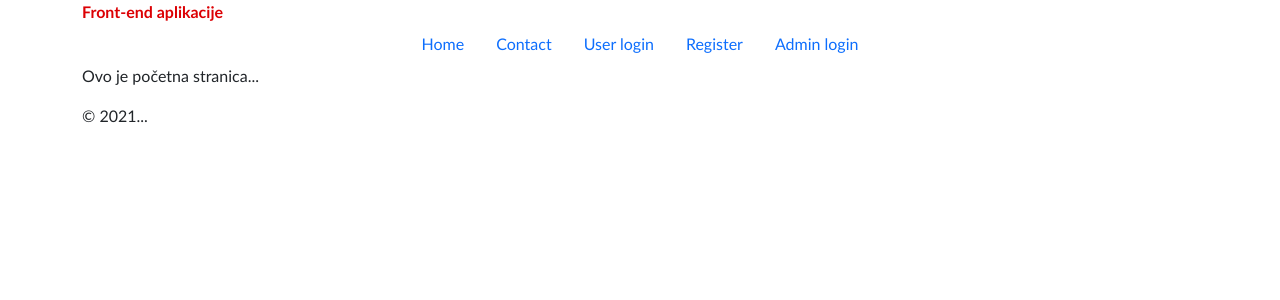
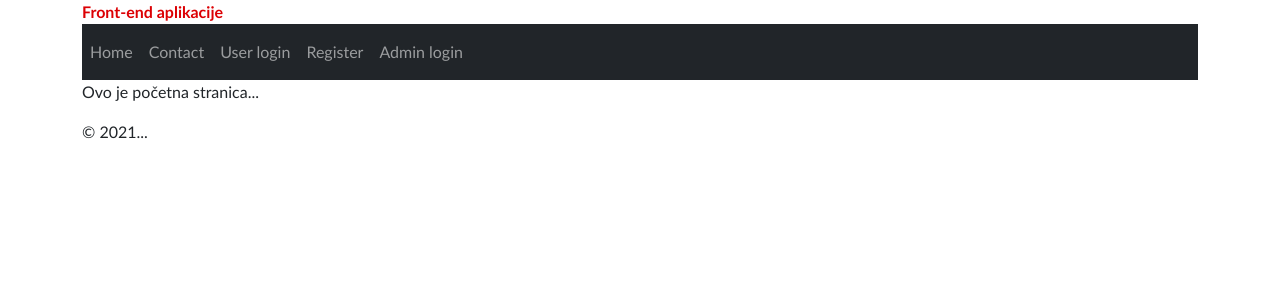
Before and after one commit to Cadjavi/PIiVT-2021, a React (Create React App) app in the folder 04-front-end/: page / in a window 1280 px wide. Shown: the top 300 px of the page. Built offline with nearby package versions, Linux system fonts and the light colour scheme; no server answers.

Commit message:
Add navbar

```diff
--- a/04-front-end/src/components/Application/Application.tsx
+++ b/04-front-end/src/components/Application/Application.tsx
@@ -1,5 +1,5 @@
 import React from "react";
-import { Container } from "react-bootstrap";
+import { Container, Navbar } from "react-bootstrap";
 import TopMenu from "../TopMenu/TopMenu";
 import "./Application.sass";
 import { BrowserRouter, Switch, Route } from "react-router-dom";
@@ -80,7 +80,11 @@ export default class Application extends React.Component {
         <Container className="Application">
           <div className="Application-header">Front-end aplikacije</div>
 
-          <TopMenu currentMenuType={this.state.authorizedRole} />
+          <>
+            <Navbar bg="dark" variant="dark" expand="lg" sticky="top">
+              <TopMenu currentMenuType={this.state.authorizedRole} />
+            </Navbar>
+          </>
 
           <div className="Application-body">
             <Switch>
```
